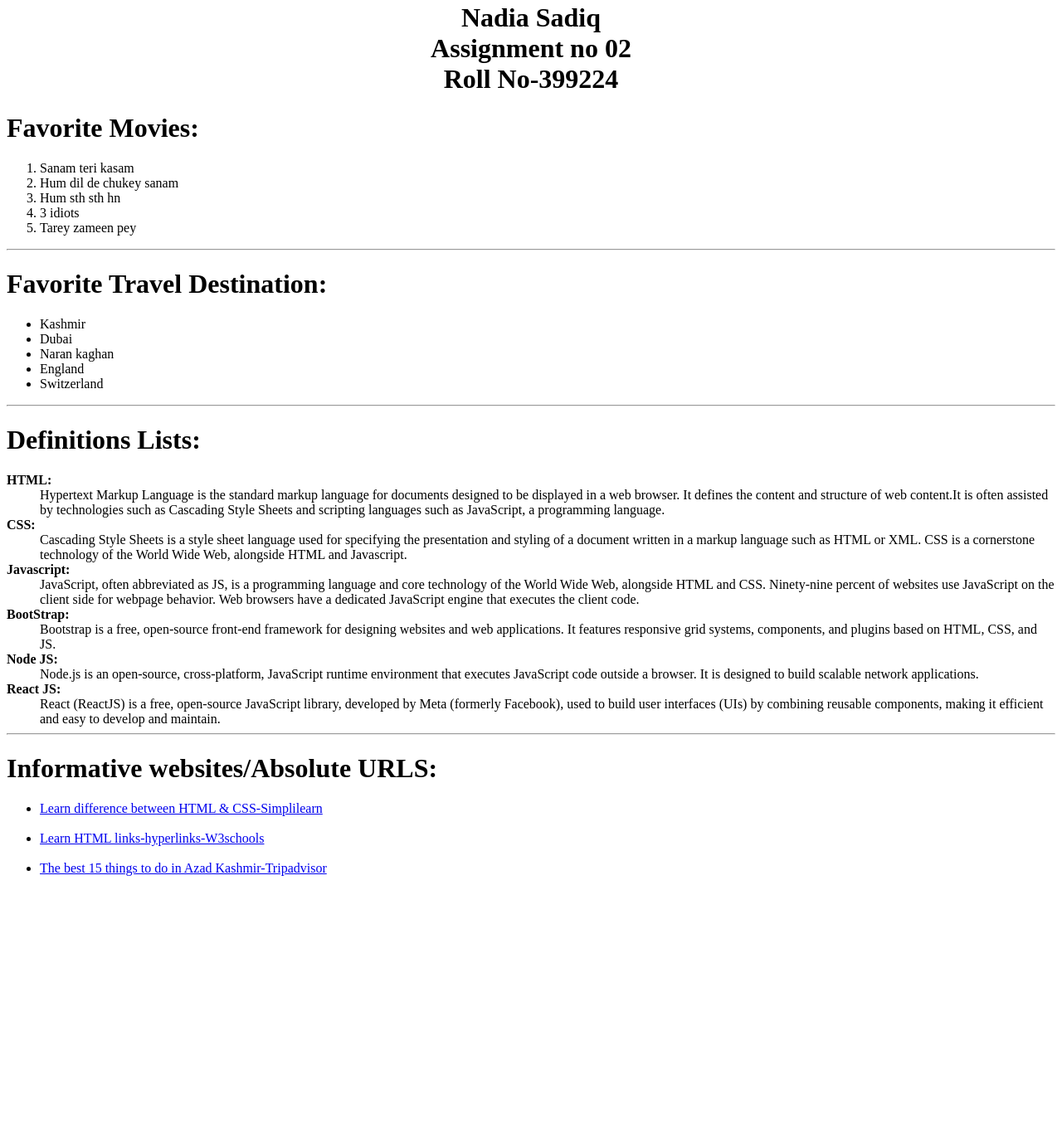
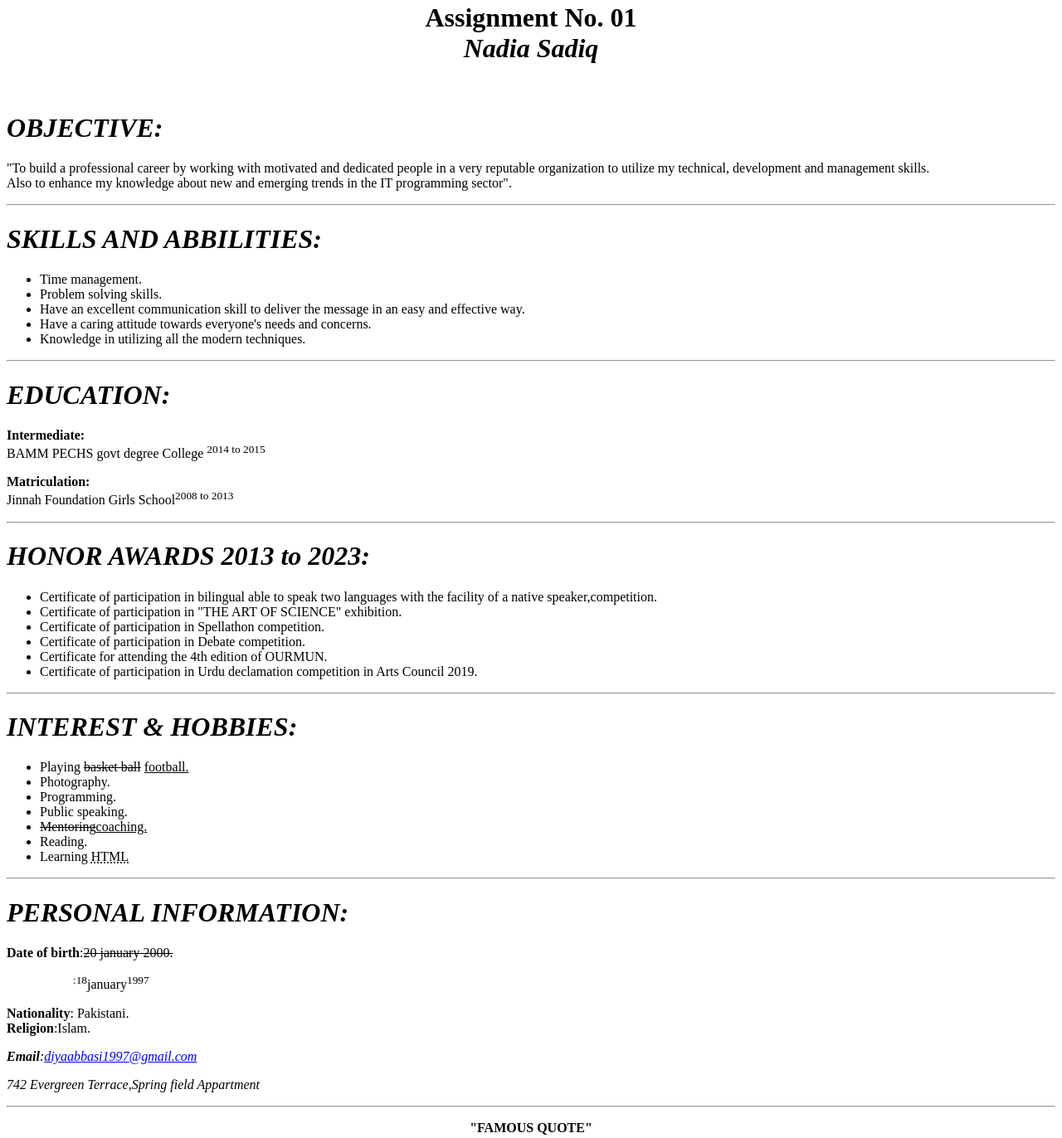
Before and after one commit to NadiaSadiq/Portfolio-HTML-Assignments, a plain HTML site: page index.html in a window 1280 px wide. Shown: the part 18-1390 px from the top of the page at 83% size. Before the commit the page ends 1090 px from the top, so only its background shows below. Drawn offline with Linux system fonts and the light colour scheme.

Commit message:
Add files via upload

```diff
--- a/index.html
+++ b/index.html
@@ -1,66 +1,61 @@
 <!DOCTYPE html>
 <html>
-<head>
-    <title>Assignment 02</title>
-</head>
-<body>
-    <h1><center>Nadia Sadiq<br />Assignment no 02<br  />Roll No-399224</center></h1>
+    <head>
+        <title>Assignment 01</title>
+    </head>
 
-    <h1>Favorite Movies:</h1>
-    <ol>
-        <li>Sanam teri kasam</li>
-        <li>Hum dil de chukey sanam</li>
-        <li>Hum sth sth hn</li>
-        <li>3 idiots</li>
-        <li>Tarey zameen pey</li>
-    </ol><hr  />
+    <body>
+<h1><center>Assignment No. 01 <br><i>Nadia Sadiq</i></br></center><br></h1>
 
-    <h1>Favorite Travel Destination:</h1>
-    <ul>
-        <li>Kashmir</li>
-        <li>Dubai</li>
-        <li>Naran kaghan</li>
-        <li>England</li>
-        <li>Switzerland</li>
-    </ul><hr  />
+<h1><i>OBJECTIVE:</i></h1>
+<p>"To build a professional career by working with motivated and dedicated people in a very reputable organization to utilize my technical, development and management skills. <br /> Also to enhance my knowledge about new and emerging trends in the IT programming sector".</p><hr />
 
-<h1>Definitions Lists:</h1>
-<dl>
-<dt><b>HTML:</b></dt>
-<dd>
-    Hypertext Markup Language is the standard markup language for documents designed to be displayed in a web browser. It defines the content and structure of web content.It is often assisted by technologies such as Cascading Style Sheets and scripting languages such as JavaScript, a programming language.</dd>
+<h1><em>SKILLS AND ABBILITIES:</em></h1>
+<ul>
+<li>Time management.</li>
+<li>Problem solving skills.</li>
+<li> Have an excellent communication skill to deliver the message in an easy and effective way.</li>
+<li>Have a caring attitude towards everyone's needs and concerns.</li>
+<li>Knowledge in utilizing all the modern techniques.</li>
+</ul><hr />
+<h1><i>EDUCATION:</i></h1>
+<p><b>Intermediate:</b><br />BAMM PECHS govt degree College <sup>2014 to 2015</sup></p>
+<p><b>Matriculation:</b><br />Jinnah Foundation Girls School<sup>2008 to 2013</sup></p><hr />
 
-<dt><b>CSS:</b></dt>
-<dd>
-    Cascading Style Sheets is a style sheet language used for specifying the presentation and styling of a document written in a markup language such as HTML or XML. CSS is a cornerstone technology of the World Wide Web, alongside HTML and Javascript.
-</dd>
-<dt><b>Javascript:</b></dt>
-<dd>
-    JavaScript, often abbreviated as JS, is a programming language and core technology of the World Wide Web, alongside HTML and CSS. Ninety-nine percent of websites use JavaScript on the client side for webpage behavior. Web browsers have a dedicated JavaScript engine that executes the client code.
-</dd>
-<dt><b>BootStrap:</b></dt>
-<dd>
-    Bootstrap is a free, open-source front-end framework for designing websites and web applications. It features responsive grid systems, components, and plugins based on HTML, CSS, and JS.
+<h1><i>HONOR AWARDS 2013 to 2023:</i></h1>
+<ul>
+    <li>Certificate of participation in bilingual able to speak two languages with the facility of a native speaker,competition.</li>
+    <li>Certificate of participation in "THE ART OF SCIENCE" exhibition.</li>
+    <li>Certificate of participation in Spellathon competition.</li>
+    <li>Certificate of participation in Debate competition.</li>
+    <li>Certificate for attending the 4th edition of OURMUN.</li>
+    <li>Certificate of participation in Urdu declamation competition in Arts Council 2019.</li>
+</ul><hr />
+<h1><i>INTEREST & HOBBIES:</i></h1>
+<ul>
+    <li>Playing <del>basket ball</del> <ins>football.</ins></li>
+    <li>Photography.</li>
+    <li>Programming.</li>
+    <li>Public speaking.</li>
+    <li><del>Mentoring</del><ins>coaching.</ins></li>
+    <li>Reading.</li>
+    <li>Learning <abbr title ="Hyper text markup languages">HTML</abbr></li>
+</ul><hr />
 
-</dd>
-<dt><b>Node JS:</b></dt>
-<dd>
-    Node.js is an open-source, cross-platform, JavaScript runtime environment that executes JavaScript code outside a browser. It is designed to build scalable network applications.
+    <h1><i>PERSONAL INFORMATION:</i></h1>
+    <p><b>Date of birth</b>:<del>20 january 2000.</del></p>
+    <p>&nbsp;&nbsp;&nbsp;&nbsp;&nbsp;&nbsp;&nbsp;&nbsp;&nbsp;&nbsp;&nbsp;&nbsp;&nbsp;&nbsp;&nbsp;&nbsp;&nbsp;&nbsp;&nbsp;&nbsp;<sup>:18</sup>january<sup>1997</sup></p>
+    <p><b>Nationality</b>: Pakistani.<br /><b>Religion</b>:Islam.</p>
+<address><p><b>Email</b>:<a href="mailto":diyaabbasi1997@gmail.com>diyaabbasi1997@gmail.com</a></p>
+    <p>742 Evergreen Terrace,Spring field Appartment</p>
+</address><hr  />
 
-</dd>
-<dt><b>React JS:</b></dt>
-<dd>
-    React (ReactJS) is a free, open-source JavaScript library, developed by Meta (formerly Facebook), used to build user interfaces (UIs) by combining reusable components, making it efficient and easy to develop and maintain.
 
-</dd><hr  />
+<p><b><center><b>"FAMOUS QUOTE"</b></p></center>
 
-<h1><b>Informative websites/Absolute URLS:</b></h1>
-<ul>
-<li><a href="https://www.simplilearn.com/tutorials/html-tutorial/html-vs-css#:~:text=HTML%20is%20a%20markup%20language,written%20in%20a%20markup%20language."target="_blank">Learn difference between HTML & CSS-Simplilearn</a></li><br />
+<p><strong>The challenge of life, I have found, is to build a resume that doesnot simply tell a story about what you want to be, but it's a story about who you want to be.</strong><br />
+Read more at https://www.brainyquote.com/topics/resume-quotes</b></p>
 
-<li><a href="https://www.w3schools.com/html/html_links.asp"target="_blank">Learn HTML links-hyperlinks-W3schools</a></li><br />
-
-<li><a href="https://www.tripadvisor.com/Attractions-g3576442-Activities-Azad_Kashmir.html"target="_blank"> The best 15 things to do in Azad Kashmir-Tripadvisor</a></li>
-
+<p>Date: 21<sub>st</sub>of febraury 2025</p>
     </body>
 </html>
```
